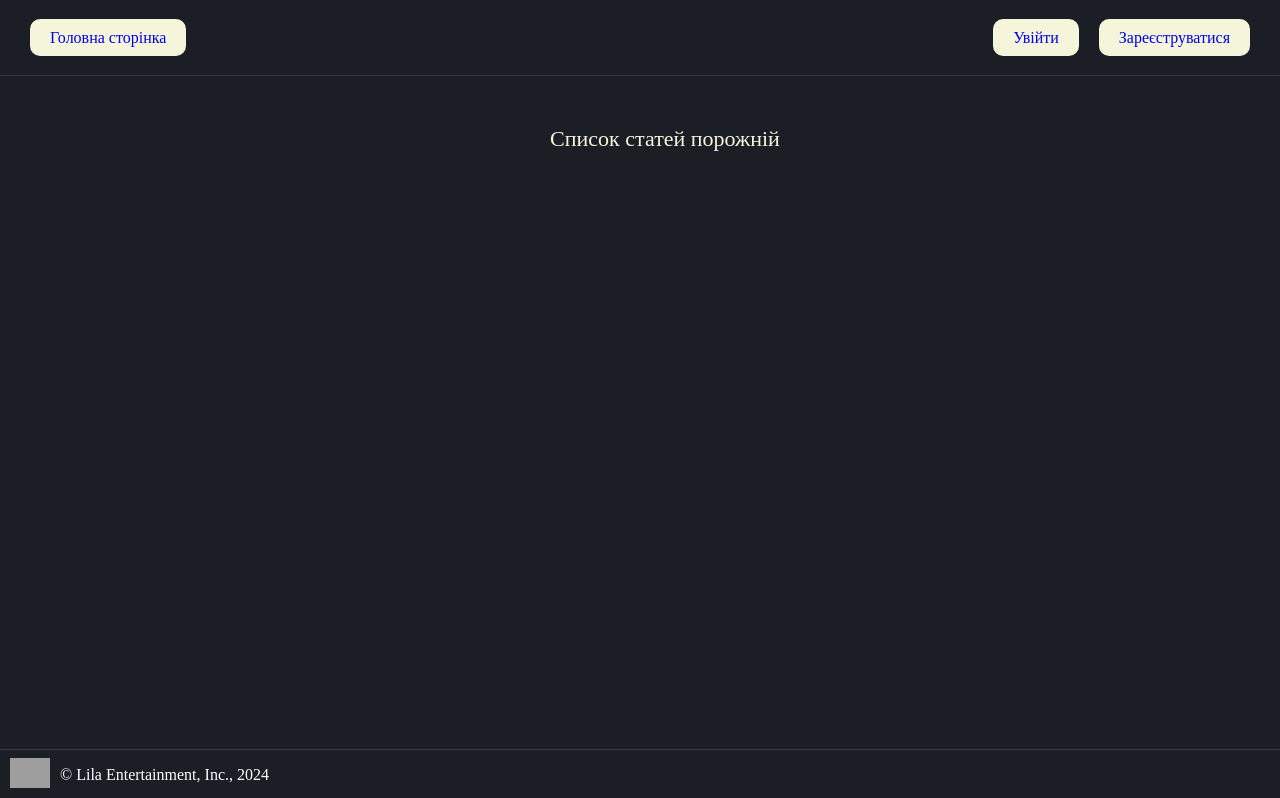
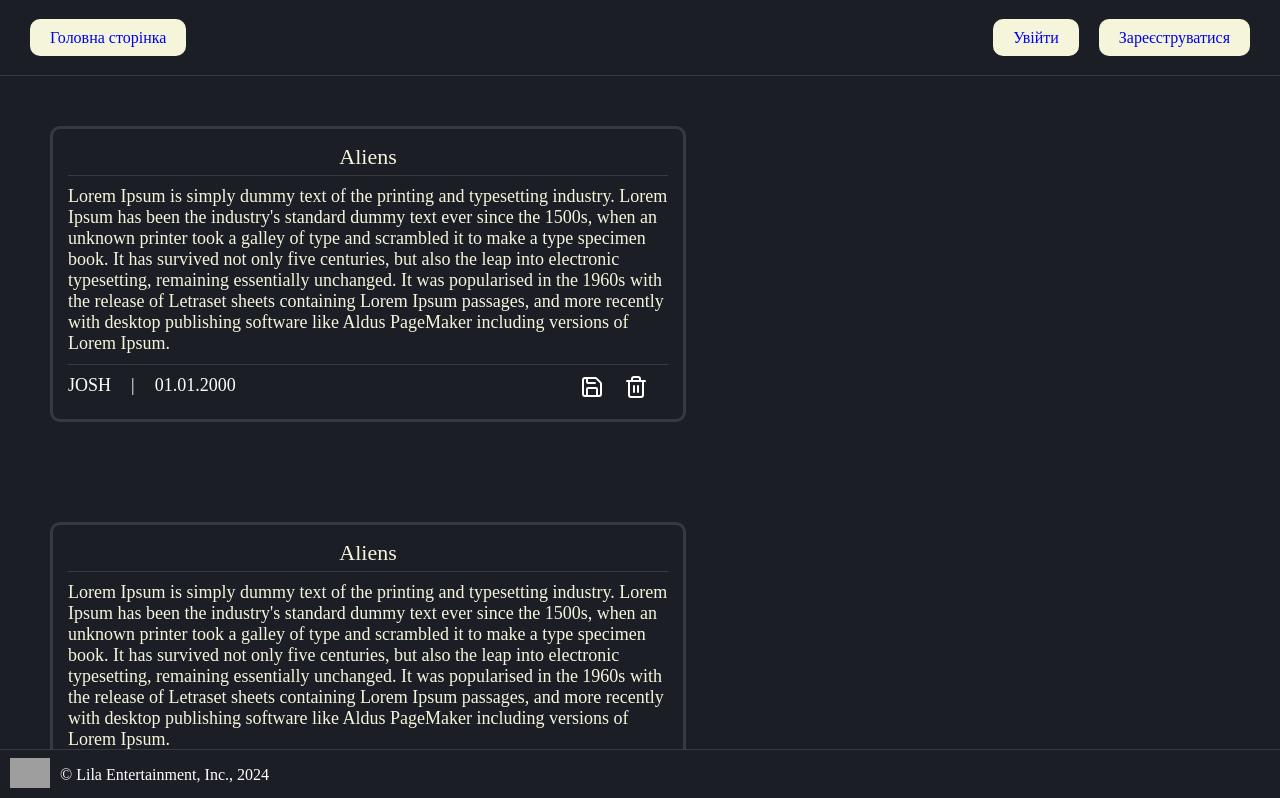
Before and after one commit to EXDIN/myprojet, a React (Vite) app: page /articles in a window 1280 px wide. Shown: the top 798 px of the page. Built offline with nearby package versions, Linux system fonts and the light colour scheme; grey boxes are pictures that could not be loaded.

Commit message:
update articles components

```diff
--- a/src/articlespage/ArticlesPage.tsx
+++ b/src/articlespage/ArticlesPage.tsx
@@ -1,75 +1,102 @@
 import Footer from "../components/footer/Footer";
 import Header from "../components/header/Header";
 import style from "./articles.module.css"
+import { useContext, useEffect, useState } from "react";
+import { useNavigate } from "react-router-dom";
+import { UserDataContext } from "../components/context/AuthContext";
+import Article from "./article/Article";
+import { TypeBodyArticles } from "../typesAndInterfaces";
 
-type TypeBodyArticles = {
-  title: string
-  body: string
-  author: string
-  date: string
-}
 
 const arrData: TypeBodyArticles[] = [
-  // {
-  //   title: "Aliens",
-  //   body: "Lorem Ipsum is simply dummy text of the printing and typesetting industry. Lorem Ipsum has been the industry's standard dummy text ever since the 1500s, when an unknown printer took a galley of type and scrambled it to make a type specimen book. It has survived not only five centuries, but also the leap into electronic typesetting, remaining essentially unchanged. It was popularised in the 1960s with the release of Letraset sheets containing Lorem Ipsum passages, and more recently with desktop publishing software like Aldus PageMaker including versions of Lorem Ipsum.",
-  //   author: "JOSH",
-  //   date: "01.01.2000"
-  // },
-  // {
-  //   title: "Aliens",
-  //   body: "Lorem Ipsum is simply dummy text of the printing and typesetting industry. Lorem Ipsum has been the industry's standard dummy text ever since the 1500s, when an unknown printer took a galley of type and scrambled it to make a type specimen book. It has survived not only five centuries, but also the leap into electronic typesetting, remaining essentially unchanged. It was popularised in the 1960s with the release of Letraset sheets containing Lorem Ipsum passages, and more recently with desktop publishing software like Aldus PageMaker including versions of Lorem Ipsum.",
-  //   author: "JOSH",
-  //   date: "01.01.2000"
-  // },
-  // {
-  //   title: "Aliens",
-  //   body: "Lorem Ipsum is simply dummy text of the printing and typesetting industry. Lorem Ipsum has been the industry's standard dummy text ever since the 1500s, when an unknown printer took a galley of type and scrambled it to make a type specimen book. It has survived not only five centuries, but also the leap into electronic typesetting, remaining essentially unchanged. It was popularised in the 1960s with the release of Letraset sheets containing Lorem Ipsum passages, and more recently with desktop publishing software like Aldus PageMaker including versions of Lorem Ipsum.",
-  //   author: "JOSH",
-  //   date: "01.01.2000"
-  // },
-  // {
-  //   title: "Aliens",
-  //   body: "Lorem Ipsum is simply dummy text of the printing and typesetting industry. Lorem Ipsum has been the industry's standard dummy text ever since the 1500s, when an unknown printer took a galley of type and scrambled it to make a type specimen book. It has survived not only five centuries, but also the leap into electronic typesetting, remaining essentially unchanged. It was popularised in the 1960s with the release of Letraset sheets containing Lorem Ipsum passages, and more recently with desktop publishing software like Aldus PageMaker including versions of Lorem Ipsum.",
-  //   author: "JOSH",
-  //   date: "01.01.2000"
-  // },
-  // {
-  //   title: "Aliens",
-  //   body: "Lorem Ipsum is simply dummy text of the printing and typesetting industry. Lorem Ipsum has been the industry's standard dummy text ever since the 1500s, when an unknown printer took a galley of type and scrambled it to make a type specimen book. It has survived not only five centuries, but also the leap into electronic typesetting, remaining essentially unchanged. It was popularised in the 1960s with the release of Letraset sheets containing Lorem Ipsum passages, and more recently with desktop publishing software like Aldus PageMaker including versions of Lorem Ipsum.",
-  //   author: "JOSH",
-  //   date: "01.01.2000"
-  // },
-  // {
-  //   title: "Aliens",
-  //   body: "Lorem Ipsum is simply dummy text of the printing and typesetting industry. Lorem Ipsum has been the industry's standard dummy text ever since the 1500s, when an unknown printer took a galley of type and scrambled it to make a type specimen book. It has survived not only five centuries, but also the leap into electronic typesetting, remaining essentially unchanged. It was popularised in the 1960s with the release of Letraset sheets containing Lorem Ipsum passages, and more recently with desktop publishing software like Aldus PageMaker including versions of Lorem Ipsum.",
-  //   author: "JOSH",
-  //   date: "01.01.2000"
-  // },
+  {
+    id: 1,
+    title: "Aliens",
+    body: "Lorem Ipsum is simply dummy text of the printing and typesetting industry. Lorem Ipsum has been the industry's standard dummy text ever since the 1500s, when an unknown printer took a galley of type and scrambled it to make a type specimen book. It has survived not only five centuries, but also the leap into electronic typesetting, remaining essentially unchanged. It was popularised in the 1960s with the release of Letraset sheets containing Lorem Ipsum passages, and more recently with desktop publishing software like Aldus PageMaker including versions of Lorem Ipsum.",
+    author: "JOSH",
+    date: "01.01.2000"
+  },
+  {
+    id: 2,
+    title: "Aliens",
+    body: "Lorem Ipsum is simply dummy text of the printing and typesetting industry. Lorem Ipsum has been the industry's standard dummy text ever since the 1500s, when an unknown printer took a galley of type and scrambled it to make a type specimen book. It has survived not only five centuries, but also the leap into electronic typesetting, remaining essentially unchanged. It was popularised in the 1960s with the release of Letraset sheets containing Lorem Ipsum passages, and more recently with desktop publishing software like Aldus PageMaker including versions of Lorem Ipsum.",
+    author: "JOSH",
+    date: "01.01.2000"
+  },
+  {
+    id: 3,
+    title: "Aliens",
+    body: "Lorem Ipsum is simply dummy text of the printing and typesetting industry. Lorem Ipsum has been the industry's standard dummy text ever since the 1500s, when an unknown printer took a galley of type and scrambled it to make a type specimen book. It has survived not only five centuries, but also the leap into electronic typesetting, remaining essentially unchanged. It was popularised in the 1960s with the release of Letraset sheets containing Lorem Ipsum passages, and more recently with desktop publishing software like Aldus PageMaker including versions of Lorem Ipsum.",
+    author: "JOSH",
+    date: "01.01.2000"
+  },
+  {
+    id: 4,
+    title: "Aliens",
+    body: "Lorem Ipsum is simply dummy text of the printing and typesetting industry. Lorem Ipsum has been the industry's standard dummy text ever since the 1500s, when an unknown printer took a galley of type and scrambled it to make a type specimen book. It has survived not only five centuries, but also the leap into electronic typesetting, remaining essentially unchanged. It was popularised in the 1960s with the release of Letraset sheets containing Lorem Ipsum passages, and more recently with desktop publishing software like Aldus PageMaker including versions of Lorem Ipsum.",
+    author: "JOSH",
+    date: "01.01.2000"
+  },
+  {
+    id: 5,
+    title: "Aliens",
+    body: "Lorem Ipsum is simply dummy text of the printing and typesetting industry. Lorem Ipsum has been the industry's standard dummy text ever since the 1500s, when an unknown printer took a galley of type and scrambled it to make a type specimen book. It has survived not only five centuries, but also the leap into electronic typesetting, remaining essentially unchanged. It was popularised in the 1960s with the release of Letraset sheets containing Lorem Ipsum passages, and more recently with desktop publishing software like Aldus PageMaker including versions of Lorem Ipsum.",
+    author: "JOSH",
+    date: "01.01.2000"
+  },
+  {
+    id: 6,
+    title: "Aliens",
+    body: "Lorem Ipsum is simply dummy text of the printing and typesetting industry. Lorem Ipsum has been the industry's standard dummy text ever since the 1500s, when an unknown printer took a galley of type and scrambled it to make a type specimen book. It has survived not only five centuries, but also the leap into electronic typesetting, remaining essentially unchanged. It was popularised in the 1960s with the release of Letraset sheets containing Lorem Ipsum passages, and more recently with desktop publishing software like Aldus PageMaker including versions of Lorem Ipsum.",
+    author: "JOSH",
+    date: "01.01.2000"
+  },
 ]
 
 export default function ArticlesPage() {
+  const [ articles, setArticles ] = useState(arrData);
+  const context = useContext(UserDataContext)
+  const { user } = context
+  const navigate = useNavigate();
+
+  useEffect(() => {
+    const sessionCom = sessionStorage.getItem('articles')
+    let parseSession = null;
+    if (sessionCom) {
+      parseSession = JSON.parse(sessionCom)
+    }
+
+    if (!parseSession || parseSession.length == 0) {
+      sessionStorage.setItem('articles', JSON.stringify(articles))
+    } else {
+      setArticles(parseSession)
+    }
+  }, [])
+
+  // useEffect(() => {
+  //   if(!user.isAuth) {
+  //     navigate('/');
+  //   }
+  // }, [])
+
+  const deleteAtricle = (id: number) => {
+    const newArticles = articles.filter((el) => el.id != id)
+    setArticles([...newArticles])
+    sessionStorage.setItem('articles', JSON.stringify(newArticles))
+  }
+
   return (
     <>
       <Header></Header>
-      <div className={style.allArticles}>
       {
-      arrData[0]
-        ?
-        arrData.map((art) => (
-        <div key={art.title} className={style.formArticle}>
-          <p className={style.artycleHeader}>{art.title}</p>
-          <text className={style.mainText}>{art.body}</text>
-          <div className={style.articleFooter}>
-            <text>{art.author}</text>
-            <text>{art.date}</text>
-          </div>
-        </div>
-        ))
-        :
+      articles.length != 0
+      ?
+        articles.map((article) =>
+          (<Article key={article.id} article={article} onDelete={deleteAtricle} />)
+        )
+      :
         <div className={style.emptyAtricles}>Список статей порожній</div>
       }
-      </div>
       <Footer></Footer>
     </>
   )
--- /dev/null
+++ b/src/articlespage/article/Article.module.css
@@ -0,0 +1,43 @@
+.allArticles {
+    margin-top: 50px;
+    margin-left: 50px;
+    margin-bottom: 100px;
+}
+
+.formArticle {
+    margin-top: 50px;
+    width: 600px;
+    padding: 15px;
+    border: 3px solid rgba(255, 255, 255, 0.12);
+    border-radius: 10px;
+    font-size: 18px;
+}
+
+.artycleHeader {
+    font-size: 22px;
+    padding-bottom: 5px;
+    margin-bottom: 10px;
+    border-bottom: 1px solid rgba(255, 255, 255, 0.12);
+    text-align: center;
+    color: beige;
+}
+
+.mainText {
+    color: beige;
+}
+
+.articleFooter {
+    display: flex;
+    justify-content: space-between;
+    color: #fff;
+    padding-top: 10px;
+    margin-top: 10px;
+    border-top: 1px solid rgba(255, 255, 255, 0.12);
+}
+
+.button {
+    color: #fff;
+    cursor: pointer;
+    border: none;
+    margin-right: 20px;
+}
--- /dev/null
+++ b/src/articlespage/article/Article.tsx
@@ -0,0 +1,38 @@
+import { Save, Trash2 } from "lucide-react";
+import { TypeBodyArticles } from "../../typesAndInterfaces";
+import style from "./Article.module.css"
+import { useState } from "react";
+
+
+type TypeArticle = {
+    article: TypeBodyArticles
+    onDelete: (id: number) => void
+}
+
+export default function Article({article, onDelete}: TypeArticle) {
+  const [ localArticle, setLocalArticle ] = useState(article)
+
+  const localDel = () => {
+    onDelete(localArticle.id)
+  }
+
+  return (
+    <div className={style.allArticles}>
+      <div className={style.formArticle}>
+        <p className={style.artycleHeader}>{localArticle.title}</p>
+        <text className={style.mainText}>{localArticle.body}</text>
+        <div className={style.articleFooter}>
+          <div>
+            <text style={{'marginRight': '20px'}}>{localArticle.author}</text>
+            <text style={{'marginRight': '20px'}}>|</text>
+            <text>{localArticle.date}</text>
+          </div>
+          <div>
+            <button className={style.button}><Save /></button>
+            <button className={style.button} onClick={localDel}><Trash2 /></button>
+          </div>
+        </div>
+      </div>
+    </div>
+  )
+}
--- a/src/articlespage/articles.module.css
+++ b/src/articlespage/articles.module.css
@@ -1,42 +1,5 @@
-.allArticles {
+.emptyAtricles {
     margin-top: 50px;
-    margin-left: 50px;
-    margin-bottom: 100px;
-}
-
-.formArticle {
-    margin-top: 50px;
-    width: 600px;
-    padding: 15px;
-    border: 3px solid rgba(255, 255, 255, 0.12);
-    border-radius: 10px;
-    font-size: 18px;
-}
-
-.artycleHeader {
-    font-size: 22px;
-    padding-bottom: 5px;
-    margin-bottom: 10px;
-    border-bottom: 1px solid rgba(255, 255, 255, 0.12);
-    text-align: center;
-    color: beige;
-}
-
-.mainText {
-    color: beige;
-}
-
-.articleFooter {
-    display: flex;
-    justify-content: space-between;
-    color: #fff;
-    padding-top: 5px;
-    margin-top: 10px;
-    border-top: 1px solid rgba(255, 255, 255, 0.12);
-}
-
-
-.emptyAtricles {
     font-size: 22px;
     text-align: center;
     color: beige;
```
Also changed, not shown: src/typesAndInterfaces.ts (+8 -0 lines).
